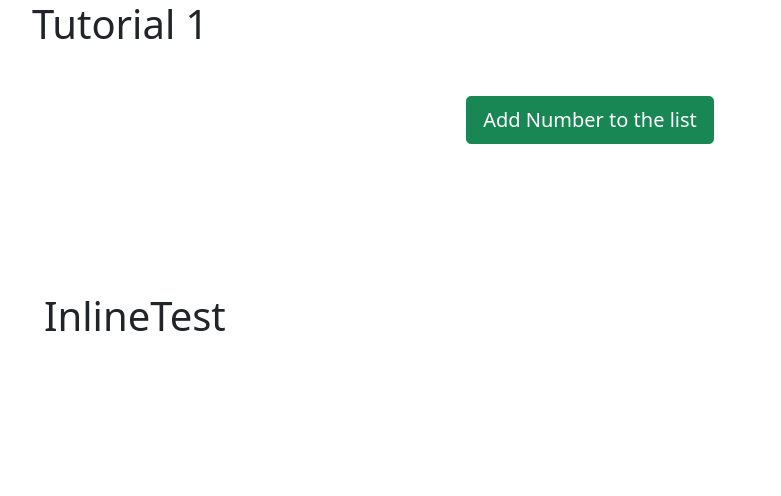
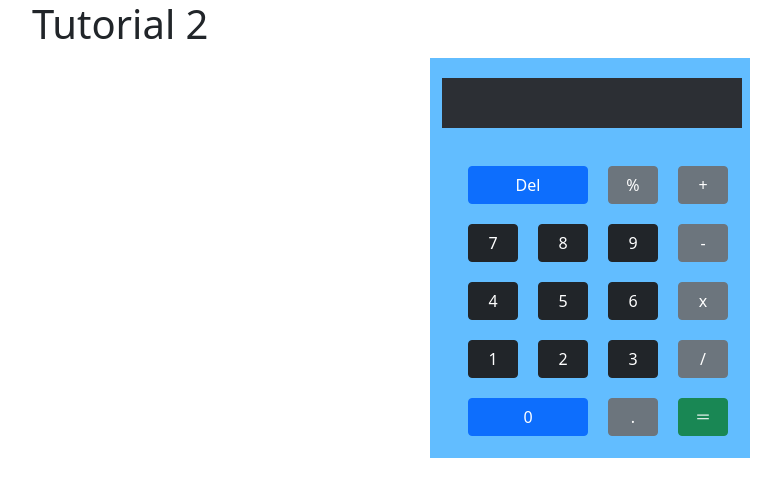
Before and after one commit to Nishu-Gamage/Angular_test, an Angular app: page / in a window 1280 px wide. Shown: the top 496 px of the page, without its empty margins (50-831 px from the left). Built offline with nearby package versions, Linux system fonts and the light colour scheme.

Commit message:
tutorial-two UI

```diff
--- a/src/app/app.component.html
+++ b/src/app/app.component.html
@@ -34,6 +34,12 @@
 
 
 <!-- tutorial-one component -->
+<!-- <div class="container">
+     <app-tutorial-one></app-tutorial-one>
+</div> -->
+
+
+<!-- tutorial-two component -->
 <div class="container">
-     <app-tutorial-one></app-tutorial-one>
+     <app-tutorial-two></app-tutorial-two>
 </div>
--- a/src/app/app.module.ts
+++ b/src/app/app.module.ts
@@ -10,6 +10,7 @@ import { ControlStatmentComponent } from './control-statment/control-statment.co
 import { NishuTestingComponent } from './nishu-testing/nishu-testing.component';
 import { StyleTestComponent } from './style-test/style-test.component';
 import { TutorialOneComponent } from './tutorial-one/tutorial-one.component';
+import { TutorialTwoComponent } from './tutorial-two/tutorial-two.component';
 
 @NgModule({
   declarations: [
@@ -20,7 +21,8 @@ import { TutorialOneComponent } from './tutorial-one/tutorial-one.component';
     ControlStatmentComponent,
     NishuTestingComponent,
     StyleTestComponent,
-    TutorialOneComponent
+    TutorialOneComponent,
+    TutorialTwoComponent
   ],
   imports: [
     BrowserModule,
--- /dev/null
+++ b/src/app/tutorial-two/tutorial-two.component.css
@@ -0,0 +1,22 @@
+.container{
+     height: 400px;
+     width: 320px;
+     background-color:rgba(0, 149, 255, 0.616) ;
+}
+
+.result{
+     background-color: rgba(40, 35, 35, 0.923);
+     width:300px;
+     height:50px;
+     top: 10px;
+     margin: 10px auto;
+     position:relative; top:20px; ;
+     text-align: right;
+     font-size: 25px;
+     color:#fff;
+     padding: 5px;
+}
+
+.row{ text-align: right; }
+.btn{ margin: 10px; width:50px }
+.del , .zero {width: 120px;}
--- /dev/null
+++ b/src/app/tutorial-two/tutorial-two.component.html
@@ -0,0 +1,48 @@
+<!------------------------------------------------------------------------------------------------
+   *  Create Calculator
+-------------------------------------------------------------------------------------------------->
+
+
+<h1>Tutorial 2</h1>
+
+
+<div class="container">
+       <div class="result">
+              <h3 style="display:inline"
+                 *ngFor="let arrayInputs of num;">{{arrayInputs}}</h3>
+       </div>
+       <!-- <h1>{{display}}</h1> -->
+
+       <div class="btn-set">
+              <div class="row mt-5">
+                     <div class="first-row">
+                            <button class="btn btn-primary del" (click)="delClicked()">Del</button>
+                            <button class="btn btn-secondary" (click)="Oper3()" >%</button>
+                            <button class="btn btn-secondary" (click)="Oper1()" >+</button>
+                     </div>
+                     <div class="second-row">
+                            <button value="7" class="btn btn-dark" (click)="numBtnClicked(7)" >7</button>
+                            <button class="btn btn-dark" (click)="numBtnClicked(8)" >8</button>
+                            <button class="btn btn-dark" (click)="numBtnClicked(9)" >9</button>
+                            <button class="btn btn-secondary" (click)="Oper2()" >-</button>
+                     </div>
+                     <div class="third-row">
+                            <button class="btn btn-dark" (click)="numBtnClicked(4)" >4</button>
+                            <button class="btn btn-dark" (click)="numBtnClicked(5)" >5</button>
+                            <button class="btn btn-dark" (click)="numBtnClicked(6)" >6</button>
+                            <button class="btn btn-secondary" (click)="Oper4()" >x</button>
+                     </div>
+                     <div class="fourth-row">
+                            <button class="btn btn-dark" (click)="numBtnClicked(1)" >1</button>
+                            <button class="btn btn-dark" (click)="numBtnClicked(2)" >2</button>
+                            <button class="btn btn-dark" (click)="numBtnClicked(3)" >3</button>
+                            <button class="btn btn-secondary" (click)="Oper5()" >/</button>
+                     </div>
+                     <div class="fifth-row">
+                            <button class="btn btn-primary zero" (click)="numBtnClicked(0)" >0</button>
+                            <button class="btn btn-secondary" (click)="Oper6()" >.</button>
+                            <button class="btn btn-success" (click)="getResult()">＝</button>
+                     </div>
+              </div>
+       </div>
+</div>
--- /dev/null
+++ b/src/app/tutorial-two/tutorial-two.component.ts
@@ -0,0 +1,36 @@
+import { Component, OnInit } from '@angular/core';
+
+@Component({
+  selector: 'app-tutorial-two',
+  templateUrl: './tutorial-two.component.html',
+  styleUrls: ['./tutorial-two.component.css']
+})
+export class TutorialTwoComponent implements OnInit {
+
+  // Variables
+  display = 0;
+
+  // Arrays
+  num:any = [];
+
+  // Number btn set function
+  numBtnClicked( a:Number){  this.num.push(a); }
+
+  // Del btn function
+  delClicked(){ this.num = [];  }
+
+  // Operator btn function
+  Oper1(){ this.display = this.num.length, console.log(this.display) ,  this.num.push("+"); }
+  Oper2(){ this.num.push("-"); }
+  Oper3(){ this.num.push("%"); }
+  Oper4(){ this.num.push("x"); }
+  Oper5(){ this.num.push("/"); }
+  Oper6(){ this.num.push("."); }
+
+  // "=" btn get result function
+  getResult(){   }
+
+
+  constructor() { }
+  ngOnInit(): void { }
+}
```
Also changed, not shown: 1 other file (tests, documents, lock files or other folders).
